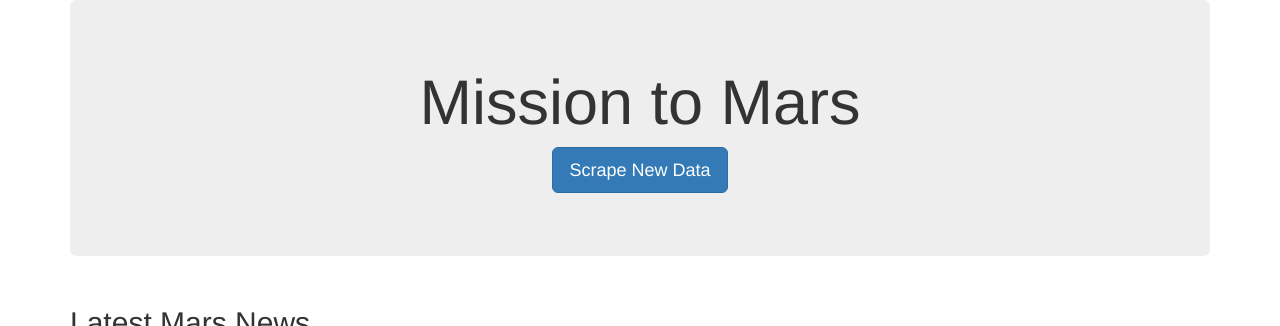
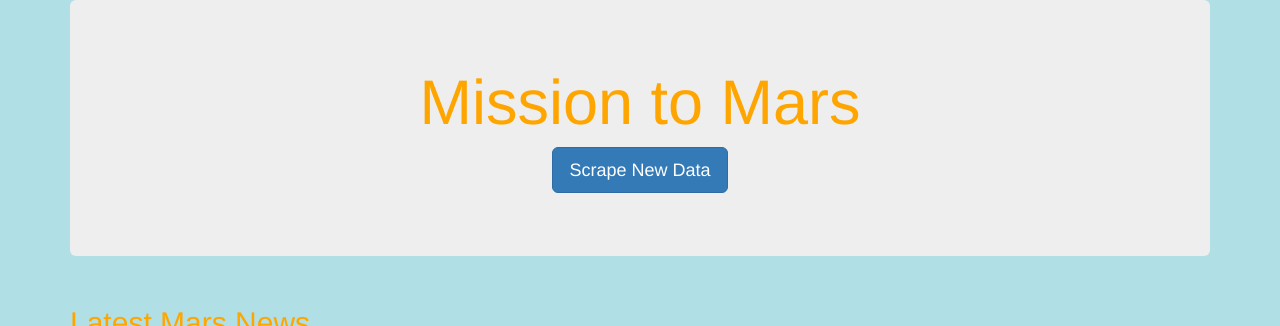
Before and after one commit to Thingo2906/mission_to_Mars, a Flask app: page / in a window 1280 px wide. Shown: the top 326 px of the page. Run offline with Flask 2, Linux system fonts and the light colour scheme; data that the repository does not hold is empty; some libraries are stand-ins or nearby versions.

Commit message:
Update index.html

```diff
--- a/Template/index.html
+++ b/Template/index.html
@@ -9,6 +9,14 @@
       rel="stylesheet"
       href="https://maxcdn.bootstrapcdn.com/bootstrap/3.3.7/css/bootstrap.min.css"
     />
+    <style>
+    body {background-color: powderblue;}
+    h1   {color: blue;}
+    p    {color: red;}
+    h3   {color: yellowgreen}
+    a    {color: limegreen}
+    div  {color: orange}
+    </style>
   </head>
   <body>
     <div class="container">
```
